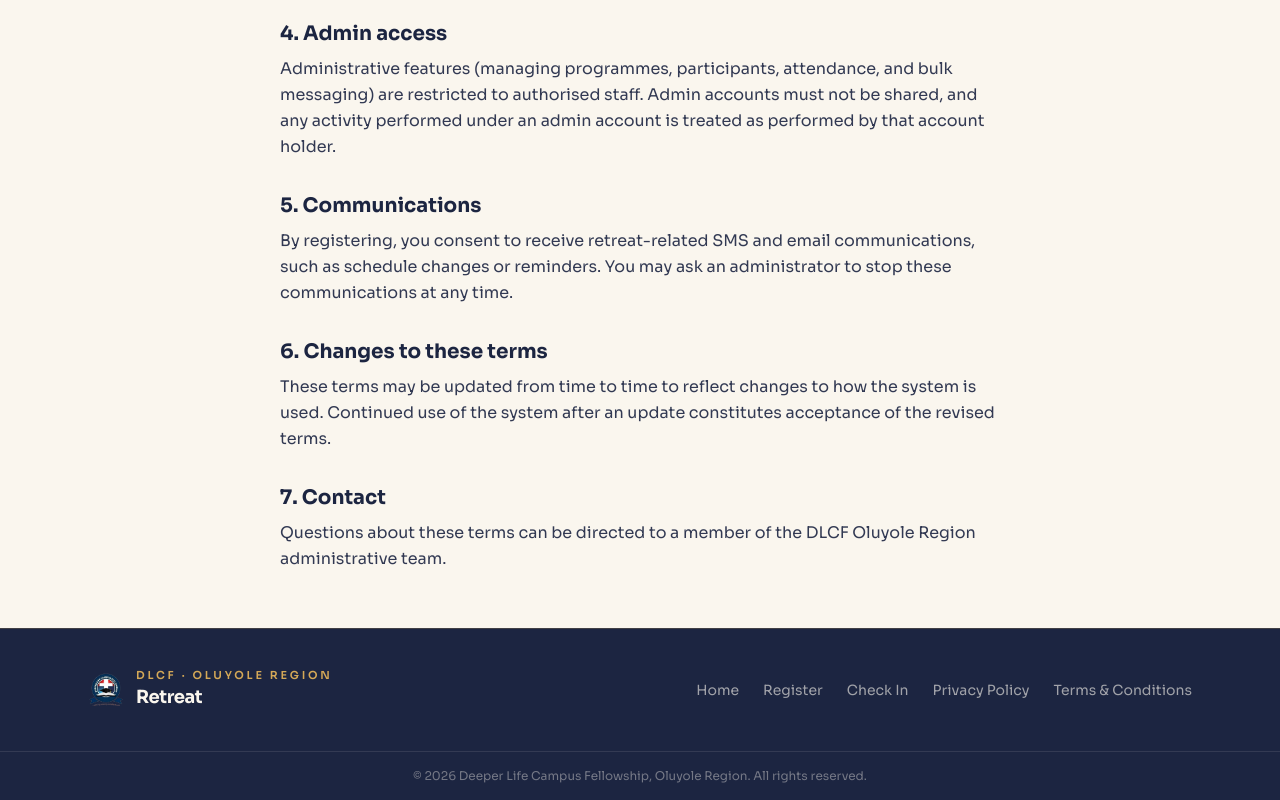
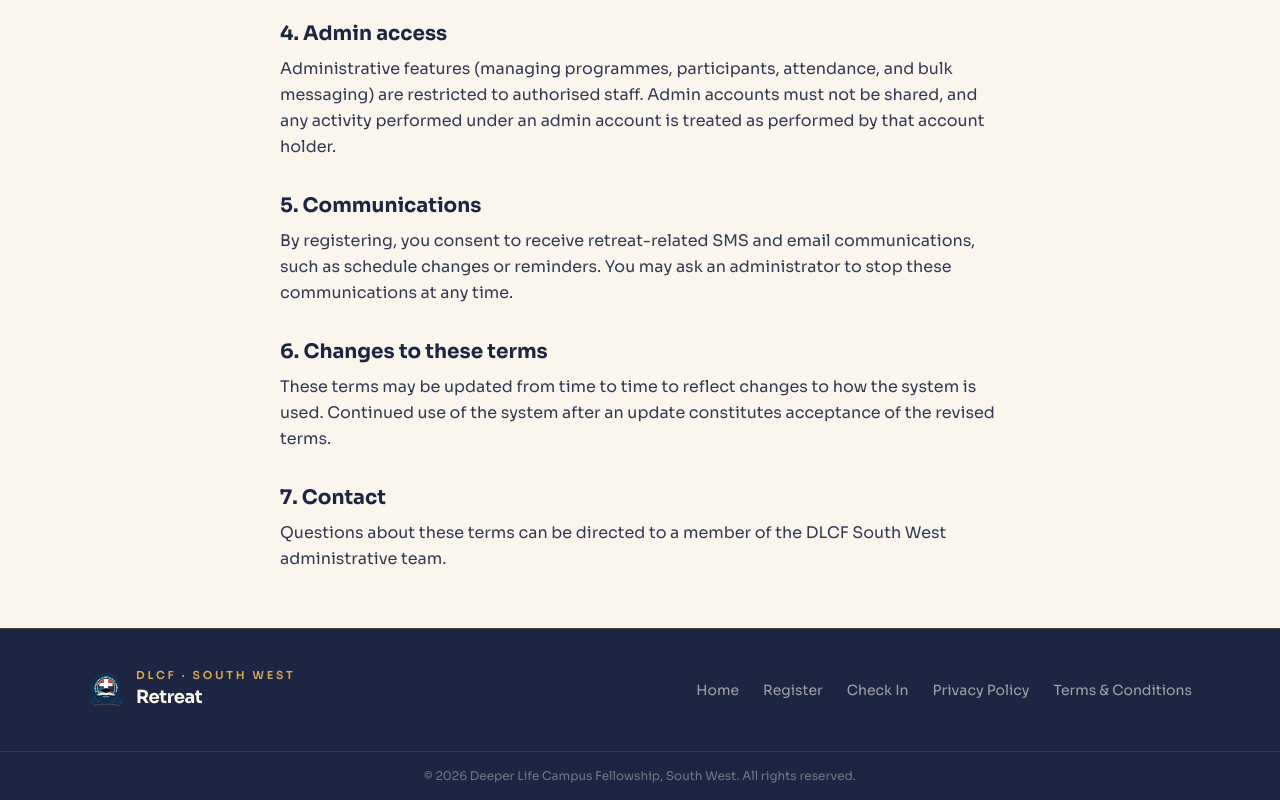
Before and after one commit to EdwardIyanda1/dlcf-oluyole, a React (Vite) app in the folder frontend/: page /terms in a window 1280 px wide. Shown: the part 737-1537 px from the top of the page. Built offline with nearby package versions, Linux system fonts and the light colour scheme.

Commit message:
feat: update references from Oluyole Region to South West in various components and pages

```diff
--- a/frontend/index.html
+++ b/frontend/index.html
@@ -5,24 +5,24 @@
     <link rel="icon" type="image/png" href="/logo.png" />
     <link rel="apple-touch-icon" href="/logo.png" />
     <meta name="viewport" content="width=device-width, initial-scale=1.0" />
-    <title>DLCF Oluyole Region Retreat</title>
-    <meta name="description" content="Registration, check-in, and attendance management for Deeper Life Campus Fellowship Oluyole Region retreats." />
+    <title>DLCF South West Retreat</title>
+    <meta name="description" content="Registration, check-in, and attendance management for Deeper Life Campus Fellowship South West retreats." />
     <meta name="theme-color" content="#1C2541" />
     <meta name="robots" content="index, follow" />
     <link rel="canonical" href="https://dlcf-oluyole.vercel.app/" />
-    <meta property="og:title" content="DLCF Oluyole Region Retreat" />
-    <meta property="og:description" content="Registration, check-in, and attendance management for Deeper Life Campus Fellowship Oluyole Region retreats." />
+    <meta property="og:title" content="DLCF South West Retreat" />
+    <meta property="og:description" content="Registration, check-in, and attendance management for Deeper Life Campus Fellowship South West retreats." />
     <meta property="og:image" content="/logo.png" />
     <meta property="og:type" content="website" />
     <meta name="twitter:card" content="summary" />
-    <meta name="twitter:title" content="DLCF Oluyole Region Retreat" />
-    <meta name="twitter:description" content="Registration, check-in, and attendance management for Deeper Life Campus Fellowship Oluyole Region retreats." />
+    <meta name="twitter:title" content="DLCF South West Retreat" />
+    <meta name="twitter:description" content="Registration, check-in, and attendance management for Deeper Life Campus Fellowship South West retreats." />
     <script type="application/ld+json">
       {
         "@context": "https://schema.org",
         "@type": "Organization",
-        "name": "Deeper Life Campus Fellowship, Oluyole Region",
-        "alternateName": "DLCF Oluyole Region",
+        "name": "Deeper Life Campus Fellowship, South West",
+        "alternateName": "DLCF South West",
         "url": "https://dlcf-oluyole.vercel.app/",
         "logo": "https://dlcf-oluyole.vercel.app/logo.png"
       }
--- a/frontend/src/components/Footer.jsx
+++ b/frontend/src/components/Footer.jsx
@@ -20,7 +20,7 @@ export default function Footer() {
         </nav>
       </div>
       <div className="border-t border-[#FAF6EE]/10 py-4 text-center text-xs text-[#FAF6EE]/40">
-        &copy; {year} Deeper Life Campus Fellowship, Oluyole Region. All rights reserved.
+        &copy; {year} Deeper Life Campus Fellowship, South West. All rights reserved.
       </div>
     </footer>
   );
--- a/frontend/src/components/Logo.jsx
+++ b/frontend/src/components/Logo.jsx
@@ -9,7 +9,7 @@ export default function Logo({ size = 48, withText = true, light = false }) {
             className="text-[11px] font-semibold tracking-[0.25em] uppercase"
             style={{ color: '#D4A857' }}
           >
-            DLCF &middot; Oluyole Region
+            DLCF &middot; South West
           </p>
           <p
             className="text-lg font-bold tracking-tight"
--- a/frontend/src/components/SEO.jsx
+++ b/frontend/src/components/SEO.jsx
@@ -1,6 +1,6 @@
 import { useEffect } from 'react';
 
-const SITE_NAME = 'DLCF Oluyole Region Retreat';
+const SITE_NAME = 'DLCF South West Retreat';
 
 function setMeta(name, content, attr = 'name') {
   if (!content) return;
--- a/frontend/src/pages/CheckInPage.jsx
+++ b/frontend/src/pages/CheckInPage.jsx
@@ -76,7 +76,7 @@ export default function CheckInPage() {
     <div className="min-h-screen bg-[#FAF6EE] py-12 px-6">
       <SEO
         title="Check In"
-        description="Scan your QR code or enter your check-in code to confirm attendance at DLCF Oluyole Region retreat sessions."
+        description="Scan your QR code or enter your check-in code to confirm attendance at DLCF South West retreat sessions."
       />
 
       <div className="max-w-md mx-auto">
--- a/frontend/src/pages/LandingPage.jsx
+++ b/frontend/src/pages/LandingPage.jsx
@@ -31,7 +31,7 @@ export default function LandingPage() {
     <div className="min-h-screen bg-[#FAF6EE]">
       <SEO
         title="Home"
-        description="Register, check in, and track attendance for Deeper Life Campus Fellowship Oluyole Region retreats."
+        description="Register, check in, and track attendance for Deeper Life Campus Fellowship South West retreats."
       />
 
       {/* Hero */}
@@ -57,7 +57,7 @@ export default function LandingPage() {
             <Logo size={72} light withText={false} />
           </div>
           <p className="text-[#D4A857] text-sm font-semibold tracking-[0.3em] uppercase mb-4">
-            Deeper Life Campus Fellowship &mdash; Oluyole Region { new Date().getFullYear() }
+            Deeper Life Campus Fellowship &mdash; South West { new Date().getFullYear() }
           </p>
           <h1
             className="text-5xl md:text-6xl font-bold text-[#FAF6EE] mb-6 leading-tight"
--- a/frontend/src/pages/PrivacyPolicyPage.jsx
+++ b/frontend/src/pages/PrivacyPolicyPage.jsx
@@ -7,7 +7,7 @@ export default function PrivacyPolicyPage() {
     <div className="min-h-screen bg-[#FAF6EE] flex flex-col">
       <SEO
         title="Privacy Policy"
-        description="How Deeper Life Campus Fellowship, Oluyole Region collects, uses, and protects information gathered through retreat registration, check-in, and attendance tracking."
+        description="How Deeper Life Campus Fellowship, South West collects, uses, and protects information gathered through retreat registration, check-in, and attendance tracking."
       />
       <Header />
 
@@ -22,7 +22,7 @@ export default function PrivacyPolicyPage() {
           <section>
             <h2 className="text-xl font-bold text-[#1C2541] mb-2">1. Who we are</h2>
             <p>
-              This system is operated by Deeper Life Campus Fellowship (DLCF), Oluyole Region,
+              This system is operated by Deeper Life Campus Fellowship (DLCF), South West,
               to manage registration, check-in, and attendance for its retreats and related
               programmes. This policy explains what information we collect from participants
               and administrators, why we collect it, and how it is handled.
@@ -87,7 +87,7 @@ export default function PrivacyPolicyPage() {
             <h2 className="text-xl font-bold text-[#1C2541] mb-2">7. Contact</h2>
             <p>
               For questions about this policy or your data, please speak with a member of the
-              DLCF Oluyole Region administrative team.
+              DLCF South West administrative team.
             </p>
           </section>
         </div>
--- a/frontend/src/pages/TermsPage.jsx
+++ b/frontend/src/pages/TermsPage.jsx
@@ -7,7 +7,7 @@ export default function TermsPage() {
     <div className="min-h-screen bg-[#FAF6EE] flex flex-col">
       <SEO
         title="Terms & Conditions"
-        description="Terms and conditions for registering, checking in, and using the DLCF Oluyole Region retreat management system."
+        description="Terms and conditions for registering, checking in, and using the DLCF South West retreat management system."
       />
       <Header />
 
@@ -24,7 +24,7 @@ export default function TermsPage() {
             <p>
               By registering for a retreat, checking in through this system, or using the admin
               panel, you agree to these terms. This system is provided by Deeper Life Campus
-              Fellowship (DLCF), Oluyole Region, solely to support registration, check-in, and
+              Fellowship (DLCF), South West, solely to support registration, check-in, and
               attendance management for its retreats.
             </p>
           </section>
@@ -79,7 +79,7 @@ export default function TermsPage() {
           <section>
             <h2 className="text-xl font-bold text-[#1C2541] mb-2">7. Contact</h2>
             <p>
-              Questions about these terms can be directed to a member of the DLCF Oluyole Region
+              Questions about these terms can be directed to a member of the DLCF South West
               administrative team.
             </p>
           </section>
```
Also changed, not shown: 1 other file (tests, documents, lock files or other folders).
